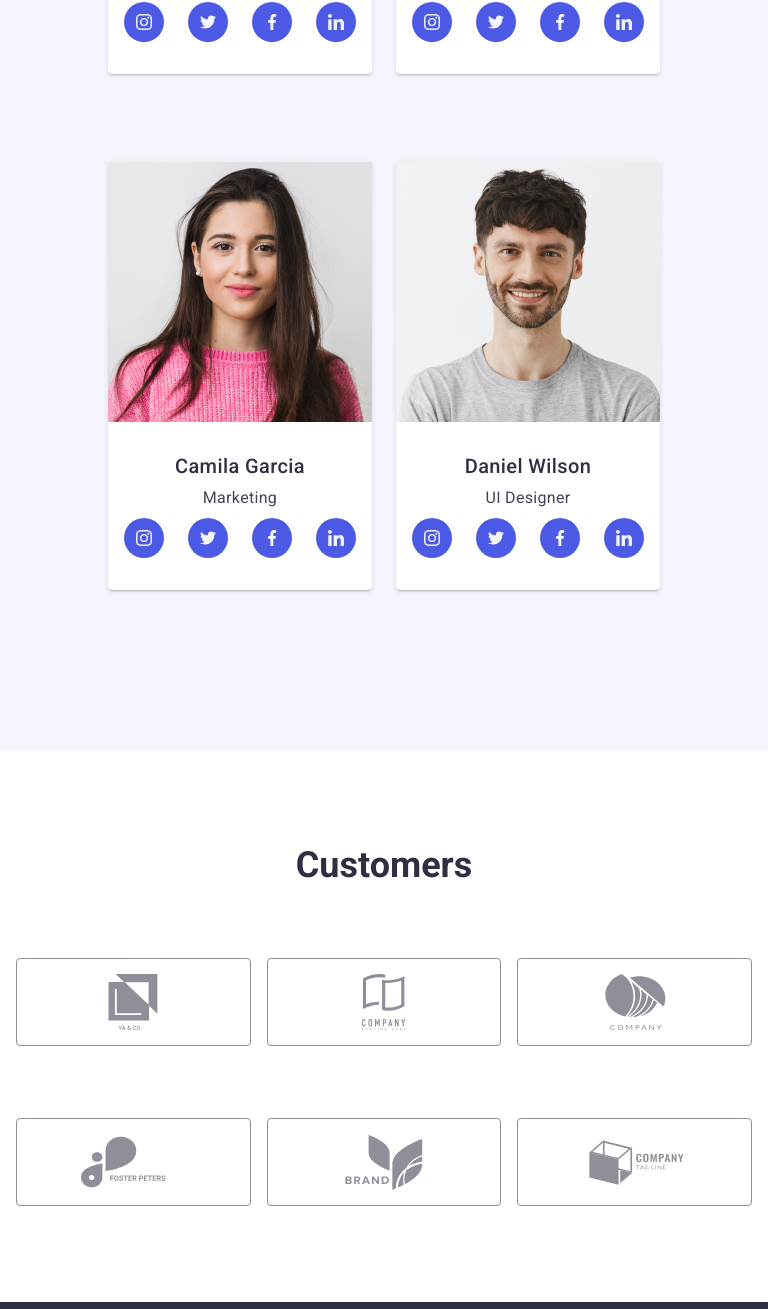
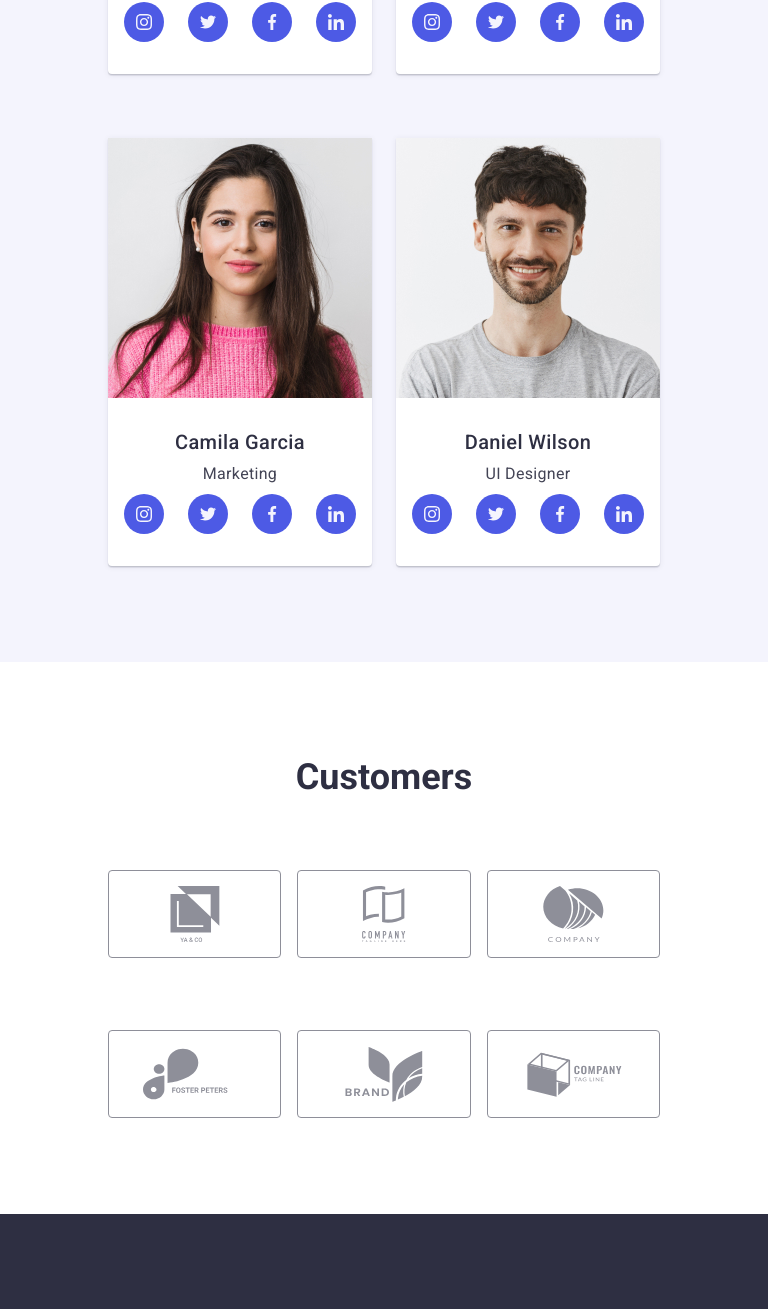
Before and after one commit to AsyaDev14/goit-markup-hw-06, a plain HTML site: page index.html in a window 768 px wide. Shown: the part 1745-3054 px from the top of the page. Drawn offline with nearby package versions, Linux system fonts and the light colour scheme.

Commit message:
fixed container

```diff
--- a/css/customers.css
+++ b/css/customers.css
@@ -55,9 +55,9 @@
 }
 
 /* tablet */
-@media screen and (min-width: 768px) and (max-width: 1158px) {
+@media screen and (min-width: 767px) and (max-width: 1157px) {
   .customers-container {
-    width: 584px;
+    min-width: 584px;
     margin: 0 auto;
   }
 
--- a/css/features.css
+++ b/css/features.css
@@ -57,7 +57,7 @@
 }
 
 /* tablet */
-@media screen and (min-width: 768px) and (max-width: 1158px) {
+@media screen and (min-width: 768px) and (max-width: 1157px) {
   .features-list{
     display: flex;
     flex-direction: row;
@@ -96,6 +96,7 @@
   .features-list {
     display: flex;
     gap: 24px;
+    flex-wrap: nowrap;
   }
 
   .fetures-item {
--- a/css/footer.css
+++ b/css/footer.css
@@ -144,9 +144,9 @@
 }
 
 /* tablet */
-@media screen and (min-width: 768px) and (max-width: 1158px) {
+@media screen and (min-width: 767px) and (max-width: 1157px) {
   .footer-container {
-    width: 584px;
+    min-width: 584px;
     flex-direction: row;
     flex-wrap: wrap;
     align-items: baseline;
--- a/css/team.css
+++ b/css/team.css
@@ -94,19 +94,18 @@
 }
 
 /* tablet */
-@media screen and (min-width: 768px) and (max-width: 1158px) {
+@media screen and (min-width: 767px) and (max-width: 1157px) {
   .team-list{
     flex-direction: row;
     flex-wrap: wrap;
     justify-content: center;
     width: 552px;
-    gap: 24px;
+    gap: 64px 24px;
     margin: 0 auto;
   }
 
   .team-item {
     width: calc((100% - 24px) / 2);
-    margin-bottom: 64px;
   }
 }
 
```
